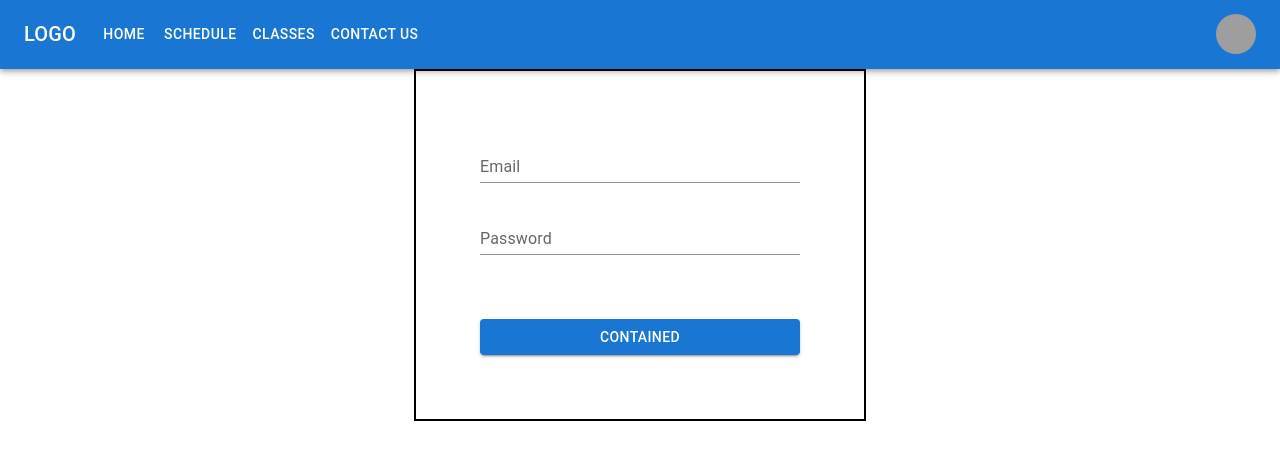
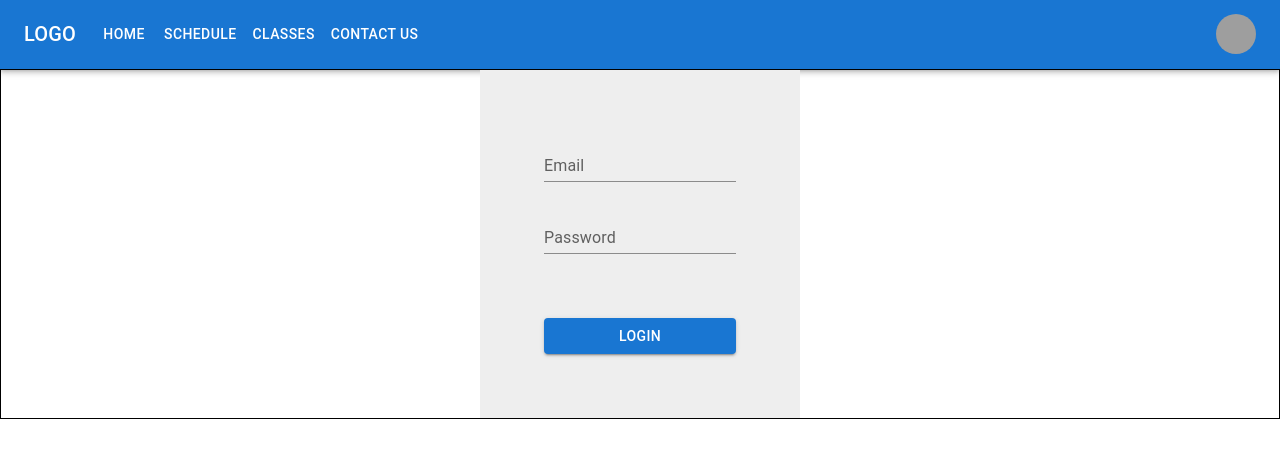
Before and after one commit to mdibuhossain/fitness_cloud, a React (Create React App) app: page / in a window 1280 px wide. Shown: the top 460 px of the page. Built offline with nearby package versions, Linux system fonts and the light colour scheme; grey boxes are pictures that could not be loaded.

Commit message:
login page design

```diff
--- a/src/App.css
+++ b/src/App.css
@@ -1,38 +1,9 @@
-.App {
-  text-align: center;
+*{
+  margin: 0;
+  padding: 0;
+  box-sizing: border-box;
 }
 
-.App-logo {
-  height: 40vmin;
-  pointer-events: none;
+html, body {
+  height: 100%;
 }
-
-@media (prefers-reduced-motion: no-preference) {
-  .App-logo {
-    animation: App-logo-spin infinite 20s linear;
-  }
-}
-
-.App-header {
-  background-color: #282c34;
-  min-height: 100vh;
-  display: flex;
-  flex-direction: column;
-  align-items: center;
-  justify-content: center;
-  font-size: calc(10px + 2vmin);
-  color: white;
-}
-
-.App-link {
-  color: #61dafb;
-}
-
-@keyframes App-logo-spin {
-  from {
-    transform: rotate(0deg);
-  }
-  to {
-    transform: rotate(360deg);
-  }
-}
--- a/src/App.js
+++ b/src/App.js
@@ -4,10 +4,10 @@ import Navigation from './components/Navigation';
 
 function App() {
   return (
-    <>
+    <div className="App">
       <Navigation />
       <Login />
-    </>
+    </div>
   );
 }
 
--- a/src/components/Login/Login.js
+++ b/src/components/Login/Login.js
@@ -4,8 +4,8 @@ import React from 'react';
 
 const Login = () => {
     return (
-        <>
-            <Box sx={{ margin: 'auto', p: 8, border: '2px solid black', width: "320px" }}>
+        <Box sx={{ display: 'flex', justifyContent: 'center', alignItems: 'center', border: '1px solid black', height: '100%' }}>
+            <Box sx={{ p: 8, width: "320px", backgroundColor: '#eee' }}>
                 <Box sx={{ display: 'flex', flexDirection: 'column' }}>
                     <FormControl variant="standard">
                         <InputLabel htmlFor="email">Email</InputLabel>
@@ -15,10 +15,10 @@ const Login = () => {
                         <InputLabel htmlFor="password">Password</InputLabel>
                         <Input id="password" />
                     </FormControl>
-                    <Button variant="contained" sx={{ mt: 8 }}>Contained</Button>
+                    <Button variant="contained" sx={{ mt: 8 }}>Login</Button>
                 </Box>
             </Box>
-        </>
+        </Box>
     );
 };
 
```
